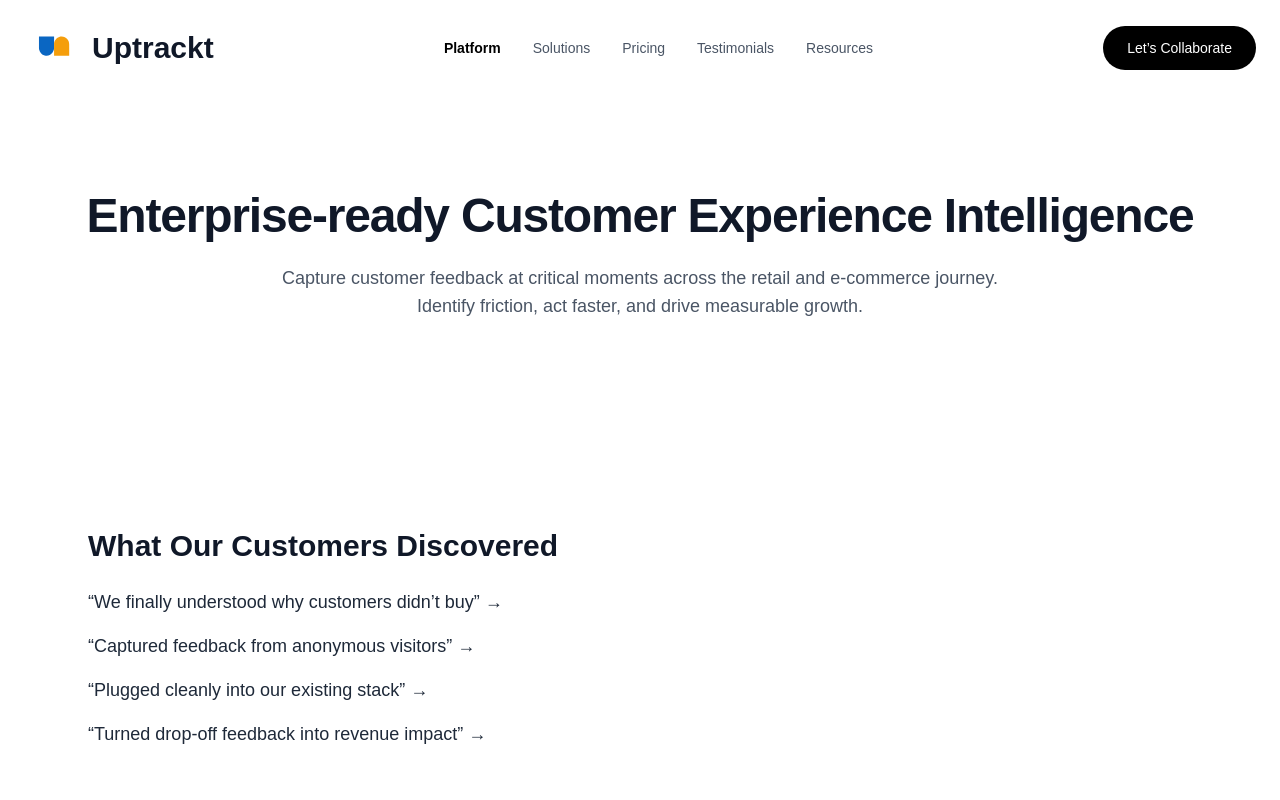
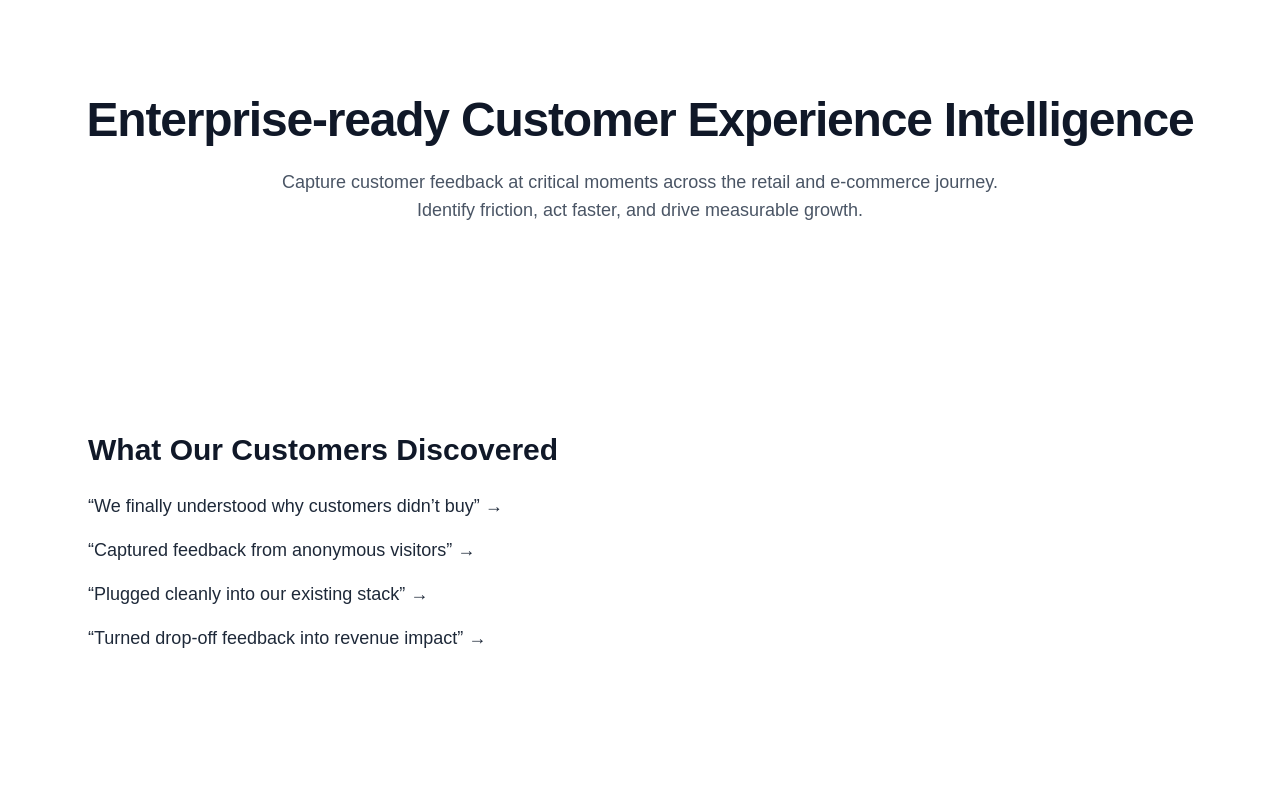
Before and after one commit to dushyantsinghbuckal/uptrackt-web, a Next.js app: page / in a window 1280 px wide. Shown: the top 800 px of the page. Built offline with nearby package versions, Linux system fonts and the light colour scheme.

Commit message:
Update layout.tsx

```diff
--- a/app/layout.tsx
+++ b/app/layout.tsx
@@ -1,55 +1,8 @@
 import "./globals.css";
-import type { Metadata } from "next";
-import Navbar from "./components/Navbar";
-import Footer from "./components/Footer";
 
-export const metadata: Metadata = {
-  title: {
-    default: "Uptrackt – Customer Experience Intelligence for Retail",
-    template: "%s | Uptrackt",
-  },
-  description:
-    "Uptrackt helps retail and e-commerce teams capture customer feedback, identify friction, and turn insights into measurable growth.",
-  keywords: [
-    "customer experience intelligence",
-    "retail analytics",
-    "e-commerce feedback",
-    "customer insights",
-    "Uptrackt",
-  ],
-  authors: [{ name: "Uptrackt" }],
-  creator: "Uptrackt",
-  metadataBase: new URL("http://localhost:3000"),
-
-  openGraph: {
-    title: "Uptrackt – Customer Experience Intelligence",
-    description:
-      "Capture customer feedback at critical moments. Identify friction, act faster, and drive growth.",
-    url: "http://localhost:3000",
-    siteName: "Uptrackt",
-    images: [
-      {
-        url: "/file.svg", // your logo in public folder
-        width: 1200,
-        height: 630,
-        alt: "Uptrackt",
-      },
-    ],
-    locale: "en_US",
-    type: "website",
-  },
-
-  twitter: {
-    card: "summary_large_image",
-    title: "Uptrackt – Customer Experience Intelligence",
-    description:
-      "Turn customer feedback into growth with Uptrackt.",
-    images: ["/File.svg"],
-  },
-
-  icons: {
-    icon: "/favicon.ico",
-  },
+export const metadata = {
+  title: "Uptrackt",
+  description: "Enterprise-grade customer experience analytics platform",
 };
 
 export default function RootLayout({
@@ -59,11 +12,7 @@ export default function RootLayout({
 }) {
   return (
     <html lang="en">
-      <body className="antialiased text-gray-900">
-        <Navbar />
-        {children}
-        <Footer />
-      </body>
+      <body>{children}</body>
     </html>
   );
 }
```
